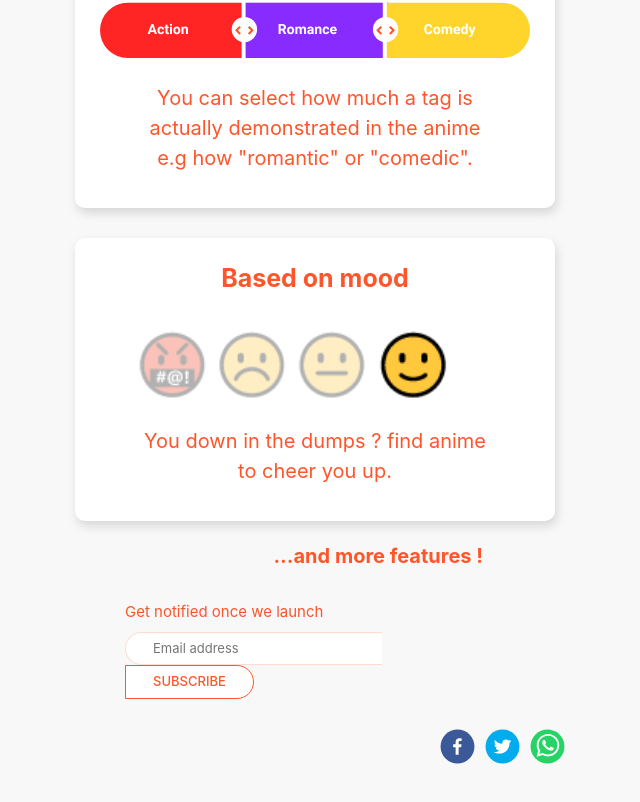
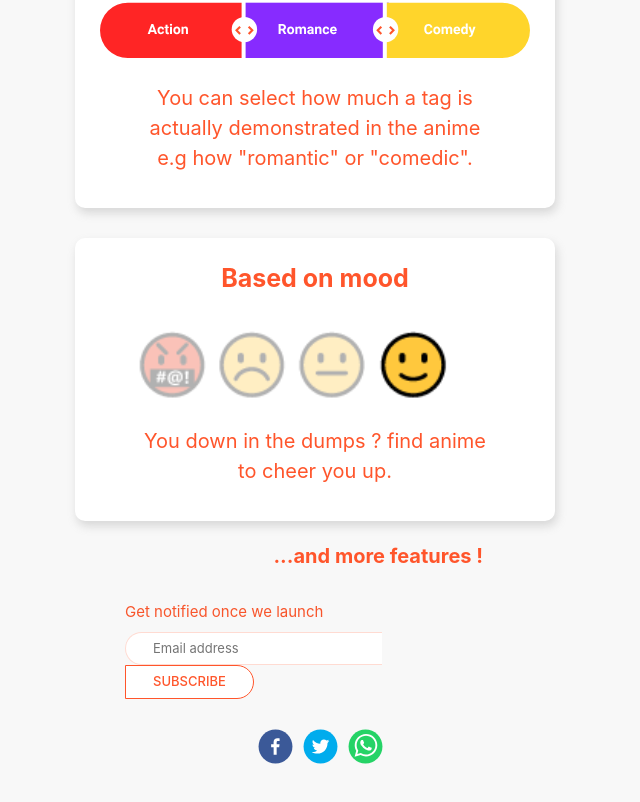
Before and after one commit to Idesalabs/AnimeSonarFrontend, a Next.js app: page /landing-page in a window 1280 px wide. Shown: the part 643-1445 px from the top of the page, without its empty margins (325-965 px from the left). Built offline with nearby package versions, Linux system fonts and the light colour scheme.

Commit message:
centered share buttons

```diff
--- a/pages/landing-page.tsx
+++ b/pages/landing-page.tsx
@@ -129,7 +129,7 @@
         <div style={{ width: '100%', maxWidth: 400 }}>
             <SubsForm />
         </div>
-        <div style={{ padding: '10px 0 0', width: '100%', maxWidth: '500px', display: 'flex', justifyContent: 'flex-end' }}>
+        <div style={{ padding: '10px 0 0', width: '100%', maxWidth: '500px', display: 'flex', justifyContent: 'center' }}>
             <ShareButtons />
         </div>
         <BottomPadding />
```
